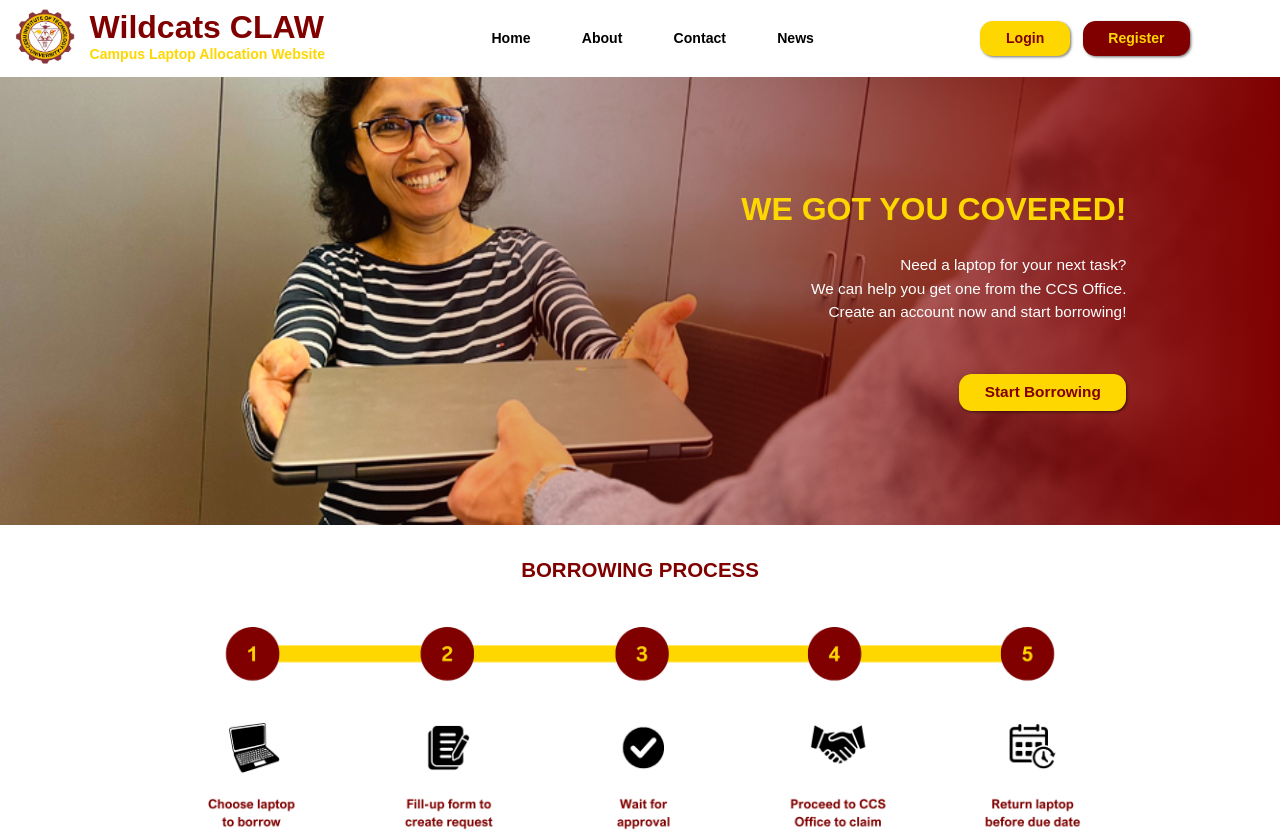
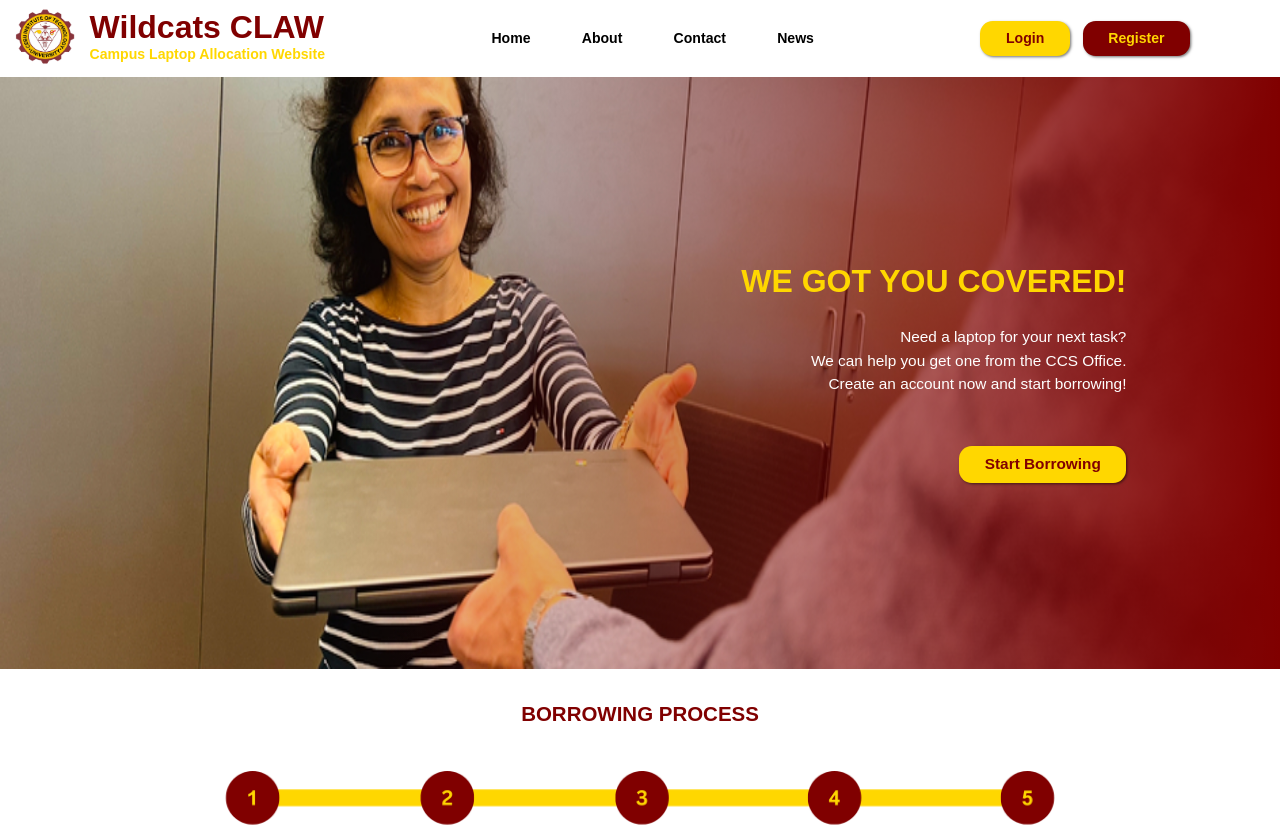
Before and after one commit to mortymier/wildcats-claw, a React (Vite) app in the folder client/: page / in a window 1280 px wide. Shown: the top 832 px of the page. Built offline with nearby package versions, Linux system fonts and the light colour scheme.

Commit message:
Client: adjust page height styling for Home page

```diff
--- a/client/src/styles/Home.css
+++ b/client/src/styles/Home.css
@@ -3,13 +3,14 @@
     display: flex;
     flex-direction: column;
     width: 100%;
+    heigth: 90vh;
 }
 
 .home-container img
 {
     display: block;
     width: 100%;
-    height: 35vw;
+    height: 74vh;
 }
 
 @keyframes slide-left
@@ -25,7 +26,7 @@
     position: absolute;
     z-index: 1;
     width: 75%;
-    height: 35vw;
+    height: 74vh;
     padding-right: 0vw;
     align-self: flex-end;
     align-items: flex-end;
```
